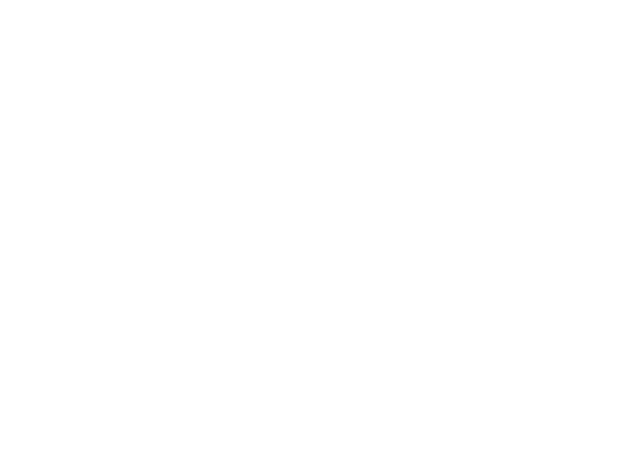
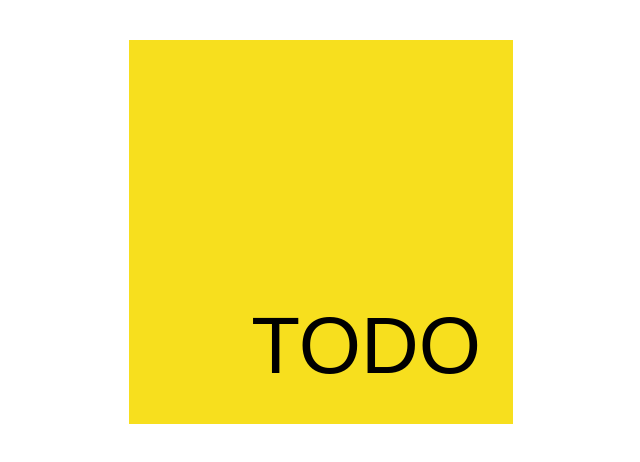
Before and after one commit to jcqvisser/limn, a website built with webpack: page src/index.html in a window 1280 px wide. Shown: the whole page, without its empty margins (319-959 px from the left). Built offline with nearby package versions, Linux system fonts and the light colour scheme.

Commit message:
Add a way to serve the site on a local network for testing

```diff
--- a/package.json
+++ b/package.json
@@ -4,7 +4,8 @@
   "description": "depict or describe in painting or words",
   "main": "index.js",
   "scripts": {
-    "build": "webpack"
+    "build": "webpack",
+    "serve-locally": "serve dist"
   },
   "repository": {
     "type": "git",
@@ -24,6 +25,7 @@
     "mini-css-extract-plugin": "^0.8.0",
     "postcss-loader": "^3.0.0",
     "postcss-nested": "^4.1.2",
+    "serve": "^11.2.0",
     "webpack": "^4.41.2",
     "webpack-cli": "^3.3.9"
   }
--- a/src/index.html
+++ b/src/index.html
@@ -2,7 +2,7 @@
 <html>
   <head>
     <meta charset="UTF-8" />
-    <title>Webpack CSS</title>
+    <title>limn</title>
     <link
       rel="stylesheet"
       href="<%= htmlWebpackPlugin.files.chunks.styles.css %>"
@@ -10,6 +10,9 @@
   </head>
 
   <body>
+    <div class="block">
+      <p class="fancy-text">TODO</p>
+    </div>
     <script src="<%= htmlWebpackPlugin.files.chunks.main.entry %>"></script>
   </body>
 </html>
--- a/src/styles.css
+++ b/src/styles.css
@@ -0,0 +1,29 @@
+:root {
+  display: flex;
+  flex-direction: row;
+  justify-content: center;
+  align-items: center;
+
+  padding: 32px;
+}
+
+.block {
+  width: 320px;
+  height: 320px;
+  padding: 32px;
+
+  display: flex;
+  flex-direction: row;
+  justify-content: flex-end;
+  align-items: flex-end;
+
+  /* JavaScript yellow */
+  background-color: #f7df1e;
+}
+
+.fancy-text {
+  margin: 0;
+  font-family: Arial, sans-serif;
+  font-size: 80px;
+  text-align: right;
+}
```
Also changed, not shown: README.md, 1 other file.
